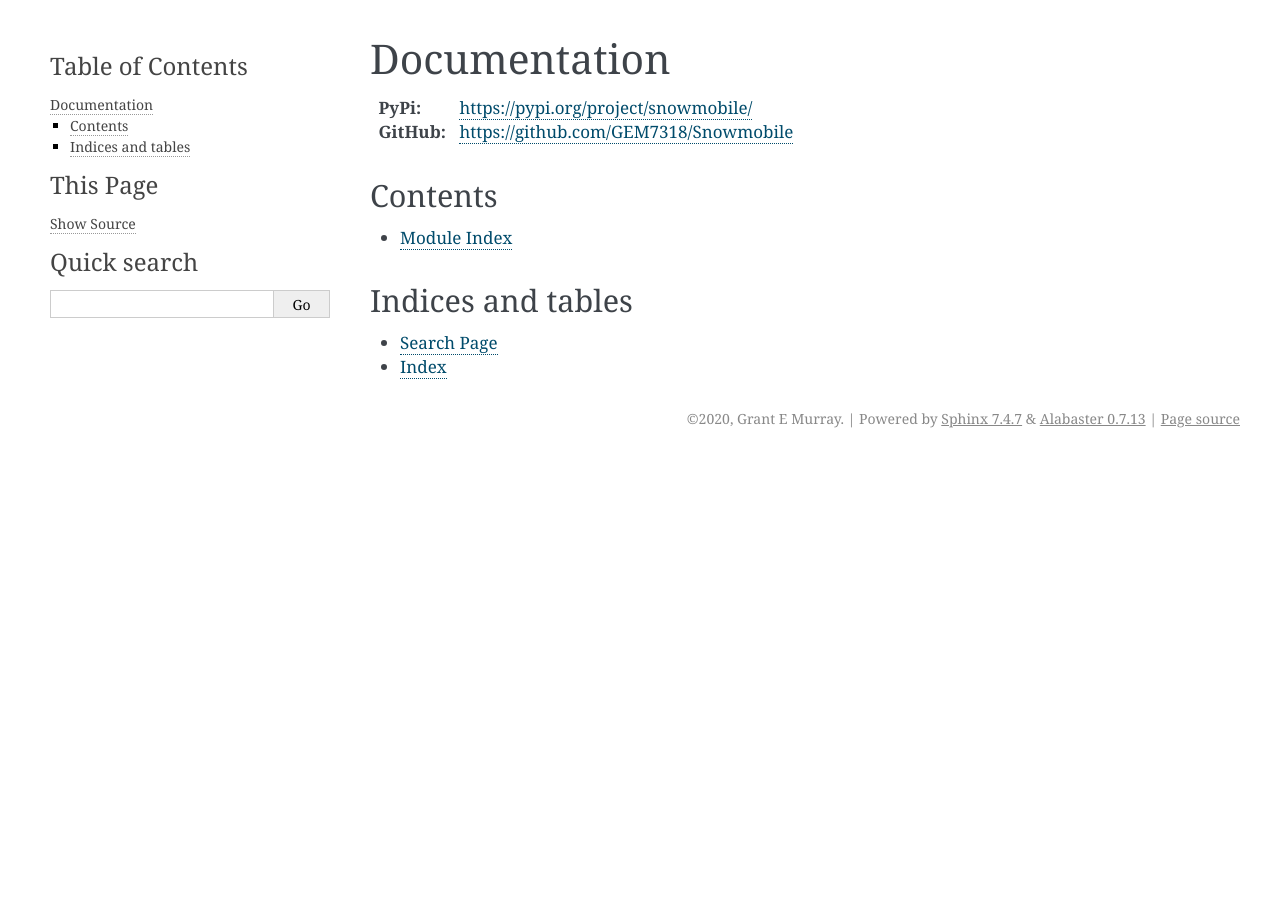
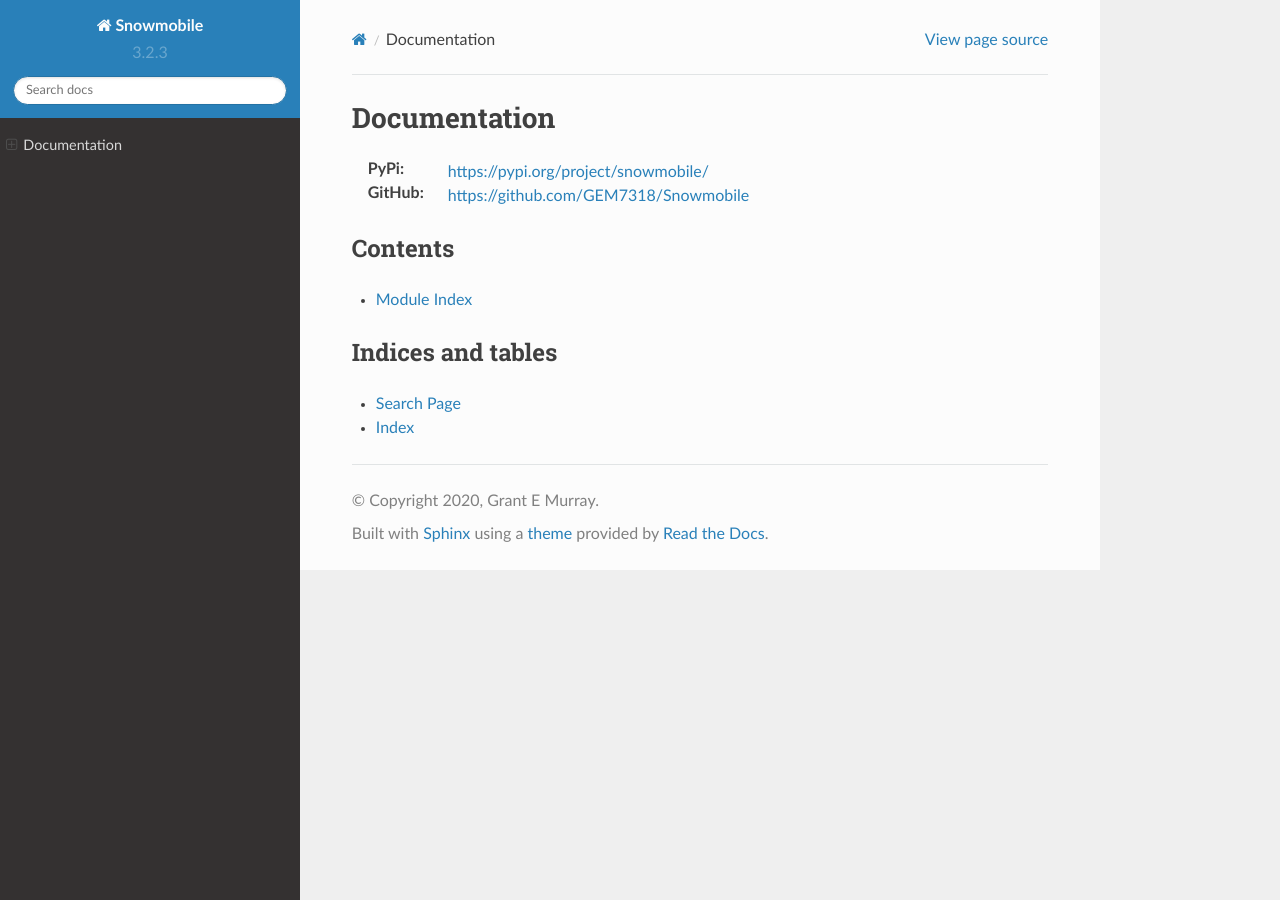
Before and after one commit to sourcery-ai-bot/Snowmobile, a Sphinx documentation site: the page built from docs/index.rst, in a window 1280 px wide. Built offline with Sphinx 7.4.7 and the Read the Docs theme 2.0.0, drawn with Linux system fonts in a browser that asks for light colours; the version number is read from the project's files by our own code.

Commit message:
Switched to readthedocs theme

```diff
--- a/docs/conf.py
+++ b/docs/conf.py
@@ -72,10 +72,12 @@ except Exception as e:
 
 # Add any Sphinx extension module names here, as strings. They can be extensions
 # coming with Sphinx (named 'sphinx.ext.*') or your custom ones.
+
+# import sphinx_rtd_theme
 extensions = ['sphinx.ext.autodoc', 'sphinx.ext.intersphinx', 'sphinx.ext.todo',
               'sphinx.ext.autosummary', 'sphinx.ext.viewcode', 'sphinx.ext.coverage',
               'sphinx.ext.doctest', 'sphinx.ext.ifconfig', 'sphinx.ext.mathjax',
-              'sphinx.ext.napoleon']
+              'sphinx.ext.napoleon', 'sphinx_rtd_theme']
 extensions.append('recommonmark')
 
 # Add any Sphinx extension module names here, as strings
@@ -182,7 +184,8 @@ pygments_style = 'sphinx'
 
 # The theme to use for HTML and HTML Help pages.  See the documentation for
 # a list of builtin themes.
-html_theme = 'alabaster'
+# html_theme = 'alabaster'
+html_theme = 'sphinx_rtd_theme'
 
 # Theme options are theme-specific and customize the look and feel of a theme
 # further.  For a list of options available for each theme, see the
```
